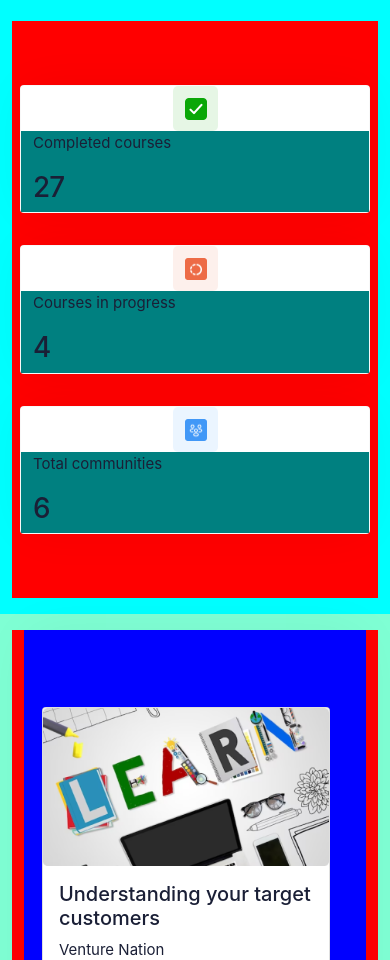
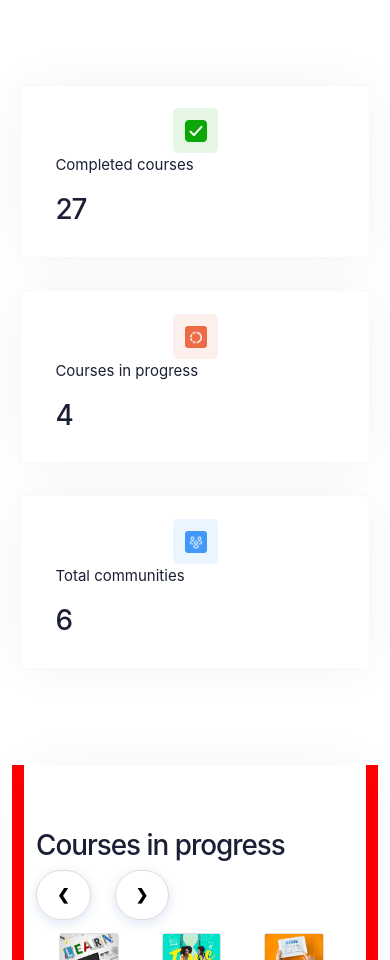
Before and after one commit to Ayodeji0955/vue-project, a Vue app: page /dashboard in a window 390 px wide. Shown: the part 1040-2000 px from the top of the page. Built offline with nearby package versions, Linux system fonts and the light colour scheme.

Commit message:
added media query for mobile screen

```diff
--- a/src/components/dashboard/CenterPage.vue
+++ b/src/components/dashboard/CenterPage.vue
@@ -53,11 +53,11 @@
 
 .center-page {
     padding: 1rem 1.5rem;
-    background-color: aqua;
+    // background-color: aqua;
 
     &__container {
         padding: 3rem 0rem;
-        background-color: red;
+        // background-color: red;
     }
 
     &__main-row {
@@ -73,14 +73,13 @@
         border: 1px solid rgba(230, 230, 230, 0.30);
         background: #FFF;
         box-shadow: 0px 0px 50px -5px rgba(0, 0, 0, 0.06);
+        padding: 1.4rem 1.4rem;
     }
 
     &__col-img {
         display: flex;
         justify-content: center;
         align-items: center;
-
-
 
     }
 
@@ -109,8 +108,8 @@
         padding: 0.75rem 0.6875rem 0.6875rem 0.75rem;
     }
 
-    &__sub-col {
-        background-color: teal;
-    }
+    // &__sub-col {
+    //     background-color: teal;
+    // }
 }
 </style>
--- a/src/components/dashboard/CoursesProgress.vue
+++ b/src/components/dashboard/CoursesProgress.vue
@@ -1,7 +1,18 @@
 <template>
     <div class="courses">
         <div class="container courses__container">
-            <div class="row justify-content-center courses__main ">
+            <div class="row">
+            </div>
+            <div class="row justify-content-center courses__main">
+                <div class="col-md-10">
+                    <h1>Courses in progress</h1>
+                </div>
+                <div class="col-md-2 align-self-end">
+                    <div class="pagination">
+                      <a href="#" class="next" type="button" data-bs-target="#carouselExampleCaptions" data-bs-slide="prev">❮</a>
+                      <a href="#" class="prev" type="button" data-bs-target="#carouselExampleCaptions" data-bs-slide="next">❯</a>
+                    </div>
+                </div>
                 <div class="col-md-4 courses__sub-col">
                     <div class="card h-100" style="max-width: 18rem;">
                         <img src="~@/assets/images/card/frame_1.png" alt="Logo" class="navbar__img">
@@ -78,7 +89,6 @@
 
 
 .courses {
-    background-color: aquamarine;
     padding: 1rem 1.5rem;
 
     &__container {
@@ -86,14 +96,48 @@
     }
 
     &__main {
-        background-color: blue;
         padding: 4rem 0rem;
+        background: var(--solid-white, #FFF);
         box-shadow: 0px 0px 50px -5px rgba(0, 0, 0, 0.06);
     }
 
     &__sub-col {
          padding: 0.8125rem 1.5625rem 1.375rem 1.125rem;
+         width: 30%;
     }
 }
 
+
+.pagination a {
+    background-color: white;
+    float: left;
+    padding: 12px 20px;
+    text-decoration: none;
+    transition: background-color .3s;
+    border: 1px solid #ddd;
+    border-radius: 30px 30px;
+    color: black;
+    font-weight: bold;
+    box-shadow: 0px 3px 10px 2px #0640b41a;
+}
+.pagination :hover {
+    background-color: #FF9E01;
+    color: white;
+}
+.pagination .next{
+    margin-right: 1.5rem;
+}
+
+
+
+
+/* For mobile phones: */
+@media only screen and (max-width: 768px) {
+  .courses {
+
+        &__sub-col {
+            padding: 0.8125rem 1.5625rem 1.375rem 1.125rem;
+        }
+    }
+}
 </style>
--- a/src/components/dashboard/SideBar.vue
+++ b/src/components/dashboard/SideBar.vue
@@ -54,6 +54,7 @@ import CoachingSession from './CoachingSession.vue';
 
 
 .sidebar {
+    background-color: #FBFAFF;
 
     &__container {
         padding: 4rem 0;
```
